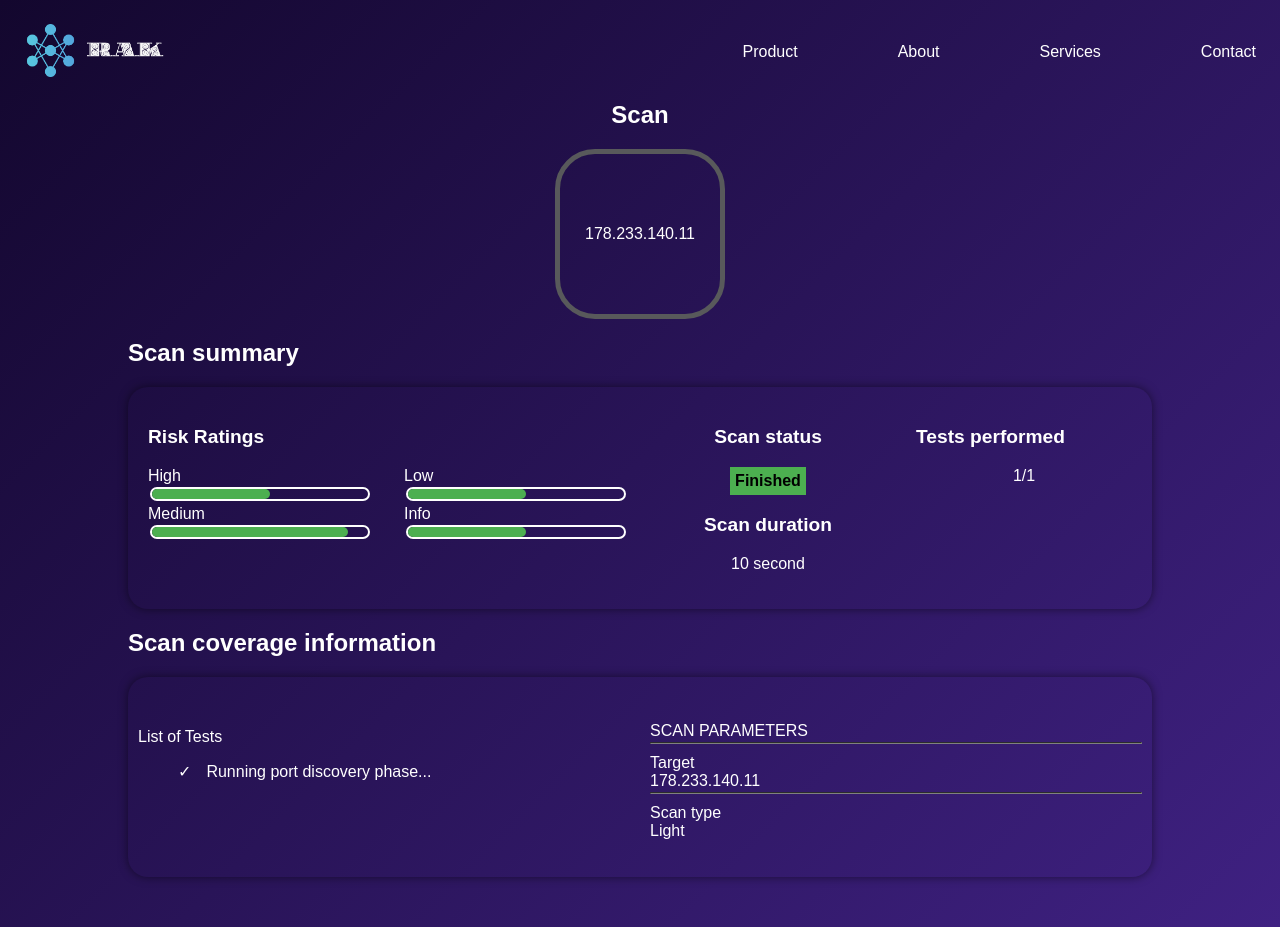
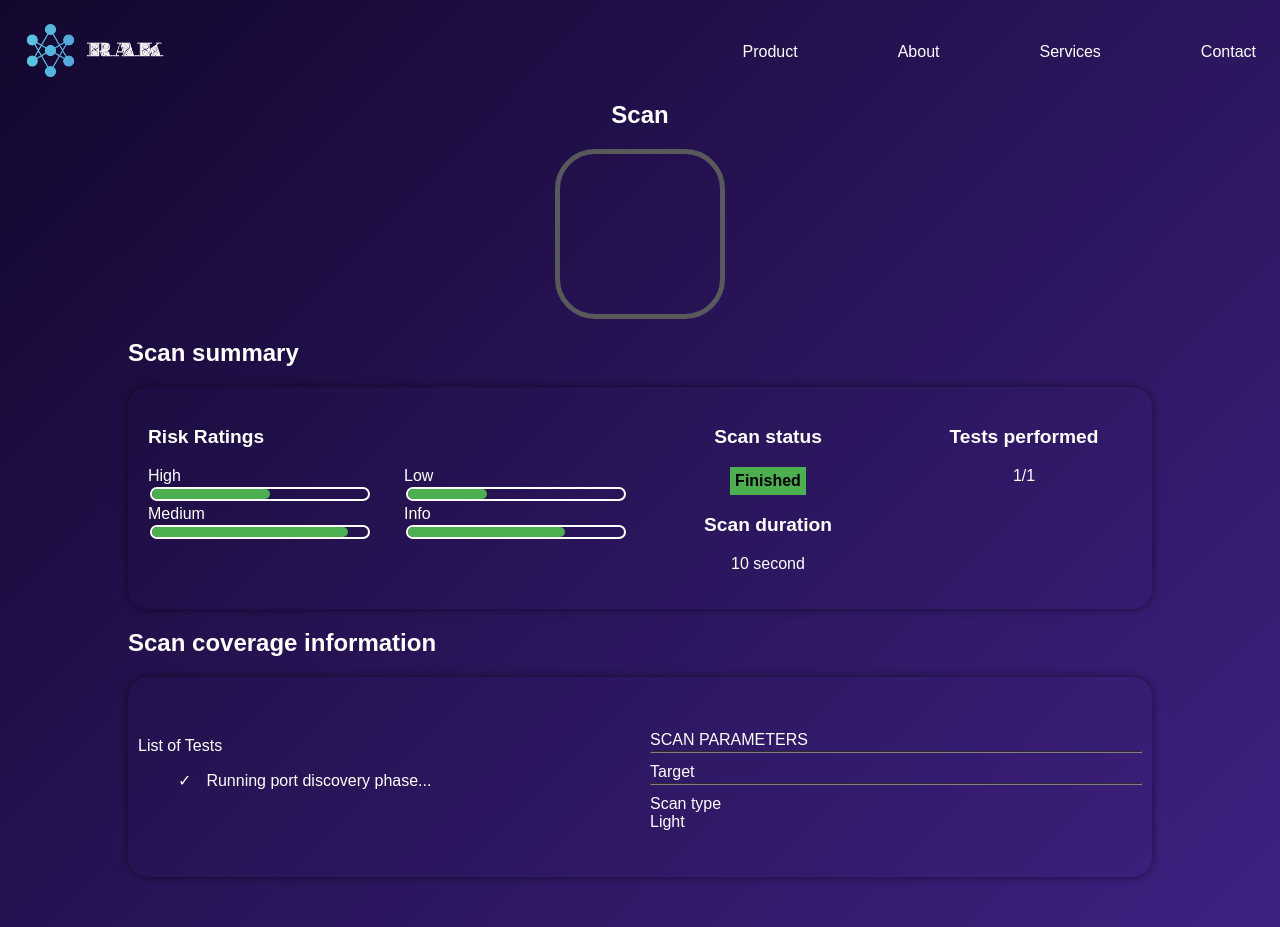
Before and after one commit to khalid10001/RAK_Net-Scanner_Project, a React (Create React App) app: page /result in a window 1280 px wide. Built offline with nearby package versions, Linux system fonts and the light colour scheme.

Commit message:
Added value and port

```diff
--- a/src/pages/ScanInformation.jsx
+++ b/src/pages/ScanInformation.jsx
@@ -1,10 +1,17 @@
 import Layout from "../component/Layout";
 import styles from '../css/Scaninformaion.module.css';
 import Navbar from "../component/Navbar";
+// import { useHistory } from "react-router-dom";
 import {useEffect, useState} from "react";
+import {useLocation} from 'react-router-dom';
 
 const ScanInformation = () => {
   const [isPending, setPending] = useState(true);
+  const location = useLocation();
+  const searchParams = new URLSearchParams(location.search);
+  const target = searchParams.get('target');
+  const port = searchParams.get('port');
+
   useEffect(() => {
     setTimeout(() =>
         setPending(false)
@@ -38,9 +45,13 @@ const ScanInformation = () => {
         <div className={styles.column}>
           <p className={styles.subTitle}><br/></p>
           <label htmlFor="low">Low<br/></label>
-          <input type="range" id="low" className={styles.rangeSlider} min="0" max="100" value="50"/>
+          <input type="range" id="low" className={styles.rangeSlider} min="0" max="100" value="30"/>
           <label htmlFor="info">Info<br/></label>
-          <input type="range" id="info" className={styles.rangeSlider} min="0" max="100" value="50"/>
+          <input type="range" id="info" className={styles.rangeSlider} min="0" max="100" value="70"
+                 onChange={() => {
+                    // Generate a random value between 0 and 100
+                   document.getElementById('info').value = Math.floor(Math.random() * 101); // Set the random value for the input
+                 }}/>
         </div>
 
         <div className={`${styles.column} ${styles.center}`}>
@@ -51,7 +62,7 @@ const ScanInformation = () => {
         </div>
 
         <div className={styles.column}>
-          <p className={styles.subTitle}>Tests performed</p>
+          <p className={`${styles.subTitle} ${styles.center}`}>Tests performed</p>
           <p className={styles.center}>1/1</p>
         </div>
 
@@ -73,7 +84,7 @@ const ScanInformation = () => {
           <p className={styles.infoText}>SCAN PARAMETERS</p>
           <hr className={styles.infoHr}/>
           <p className={styles.infoText}>Target<br/>
-            178.233.140.11</p>
+            {target}</p>
           <hr className={styles.infoHr}/>
           <p className={styles.infoText}>Scan type<br/>
             Light</p>
@@ -91,7 +102,7 @@ const ScanInformation = () => {
           <div className={styles.container}>
             <h2 className={styles.center}>Scan</h2>
             <div className={styles.customBox}>
-              <p className={styles.center}>178.233.140.11</p>
+              <p className={styles.center}>{target}</p>
             </div>
           </div>
           {/*box 2*/}
```
